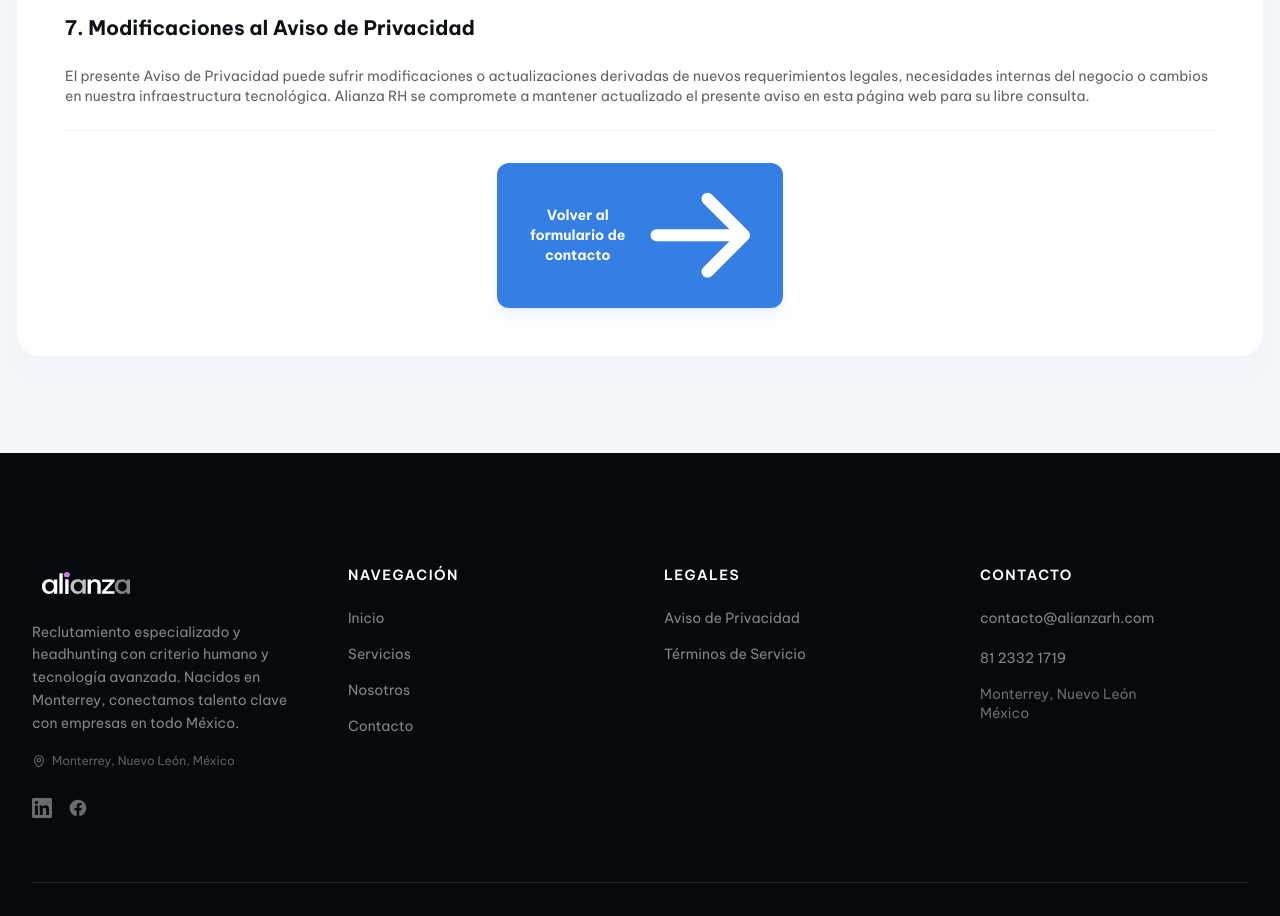
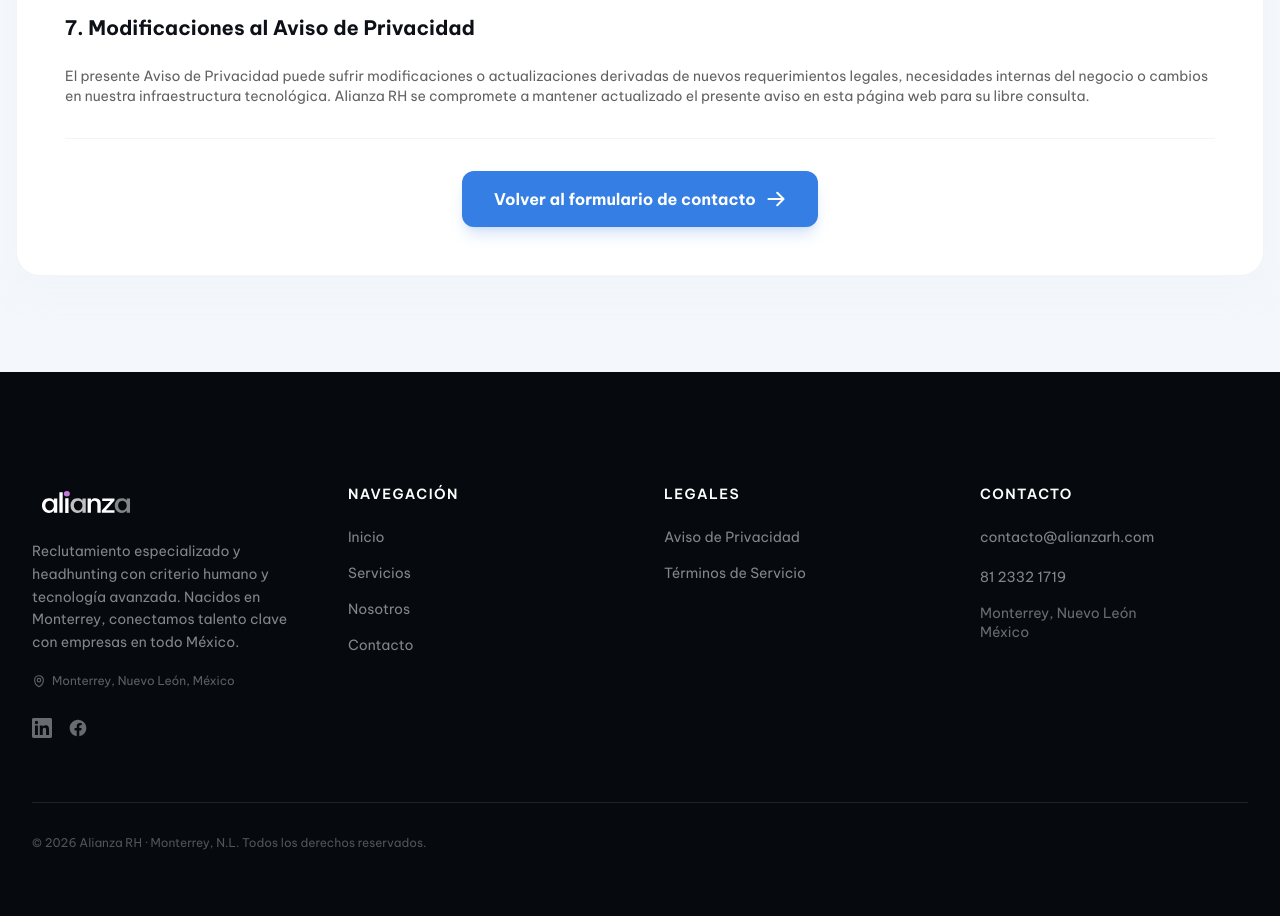
Before and after one commit to donbravowebmaster/alianzarh-site, a Next.js app: page /privacidad in a window 1280 px wide. Shown: the part 2380-3296 px from the top of the page. Built offline with nearby package versions, Linux system fonts and the light colour scheme.

Commit message:
fix: mover botones de retorno fuera del contenedor prose y evitar text-wrapping

```diff
--- a/app/privacidad/page.tsx
+++ b/app/privacidad/page.tsx
@@ -135,18 +135,19 @@ export default function PrivacidadPage() {
               <p className="text-brand-gray text-sm">
                 El presente Aviso de Privacidad puede sufrir modificaciones o actualizaciones derivadas de nuevos requerimientos legales, necesidades internas del negocio o cambios en nuestra infraestructura tecnológica. Alianza RH se compromete a mantener actualizado el presente aviso en esta página web para su libre consulta.
               </p>
+            </div>
 
-              <div className="pt-8 border-t border-gray-100 text-center">
+            {/* Botón de Retorno (Fuera de prose para evitar conflictos de estilos) */}
+            <div className="pt-8 mt-8 border-t border-gray-100 text-center">
               <Link
                 href="/contacto"
-                  className="inline-flex items-center gap-2 bg-brand-blue hover:bg-brand-blue-dark text-white font-bold text-sm px-6 py-3.5 rounded-xl shadow-lg shadow-brand-blue/10 hover:shadow-xl hover:shadow-brand-blue/20 hover:-translate-y-0.5 transition-all duration-200"
+                className="inline-flex items-center justify-center gap-2.5 bg-brand-blue hover:bg-brand-blue-dark text-white font-bold text-sm sm:text-base px-8 py-4 rounded-xl shadow-lg shadow-brand-blue/20 hover:shadow-xl hover:shadow-brand-blue/25 hover:-translate-y-0.5 transition-[background-color,box-shadow,transform] duration-200 ease-out whitespace-nowrap"
               >
                 Volver al formulario de contacto
-                  <svg className="w-4.5 h-4.5" fill="none" viewBox="0 0 24 24" stroke="currentColor" strokeWidth={2.5} aria-hidden="true">
+                <svg className="w-5 h-5 shrink-0" fill="none" viewBox="0 0 24 24" stroke="currentColor" strokeWidth={2.5} aria-hidden="true">
                   <path strokeLinecap="round" strokeLinejoin="round" d="M13.5 4.5 21 12m0 0-7.5 7.5M21 12H3" />
                 </svg>
               </Link>
-              </div>
             </div>
           </div>
         </div>
--- a/app/terminos/page.tsx
+++ b/app/terminos/page.tsx
@@ -115,18 +115,19 @@ export default function TerminosPage() {
               <p className="text-brand-gray text-sm">
                 Asimismo, las partes convienen de manera irrevocable someterse a la jurisdicción exclusiva de los Tribunales Judiciales competentes ubicados en la ciudad de <strong>Monterrey, Nuevo León, México</strong>, renunciando de manera expresa a cualquier otra jurisdicción o fuero que por razón de sus domicilios presentes o futuros pudiera corresponderles.
               </p>
+            </div>
 
-              <div className="pt-8 border-t border-gray-100 text-center">
+            {/* Botón de Retorno (Fuera de prose para evitar conflictos de estilos) */}
+            <div className="pt-8 mt-8 border-t border-gray-100 text-center">
               <Link
                 href="/"
-                  className="inline-flex items-center gap-2 bg-brand-blue hover:bg-brand-blue-dark text-white font-bold text-sm px-6 py-3.5 rounded-xl shadow-lg shadow-brand-blue/10 hover:shadow-xl hover:shadow-brand-blue/20 hover:-translate-y-0.5 transition-all duration-200"
+                className="inline-flex items-center justify-center gap-2.5 bg-brand-blue hover:bg-brand-blue-dark text-white font-bold text-sm sm:text-base px-8 py-4 rounded-xl shadow-lg shadow-brand-blue/20 hover:shadow-xl hover:shadow-brand-blue/25 hover:-translate-y-0.5 transition-[background-color,box-shadow,transform] duration-200 ease-out whitespace-nowrap"
               >
                 Volver al inicio
-                  <svg className="w-4.5 h-4.5" fill="none" viewBox="0 0 24 24" stroke="currentColor" strokeWidth={2.5} aria-hidden="true">
+                <svg className="w-5 h-5 shrink-0" fill="none" viewBox="0 0 24 24" stroke="currentColor" strokeWidth={2.5} aria-hidden="true">
                   <path strokeLinecap="round" strokeLinejoin="round" d="M13.5 4.5 21 12m0 0-7.5 7.5M21 12H3" />
                 </svg>
               </Link>
-              </div>
             </div>
           </div>
         </div>
```
Lines whose indentation alone changed are shown as unchanged.
